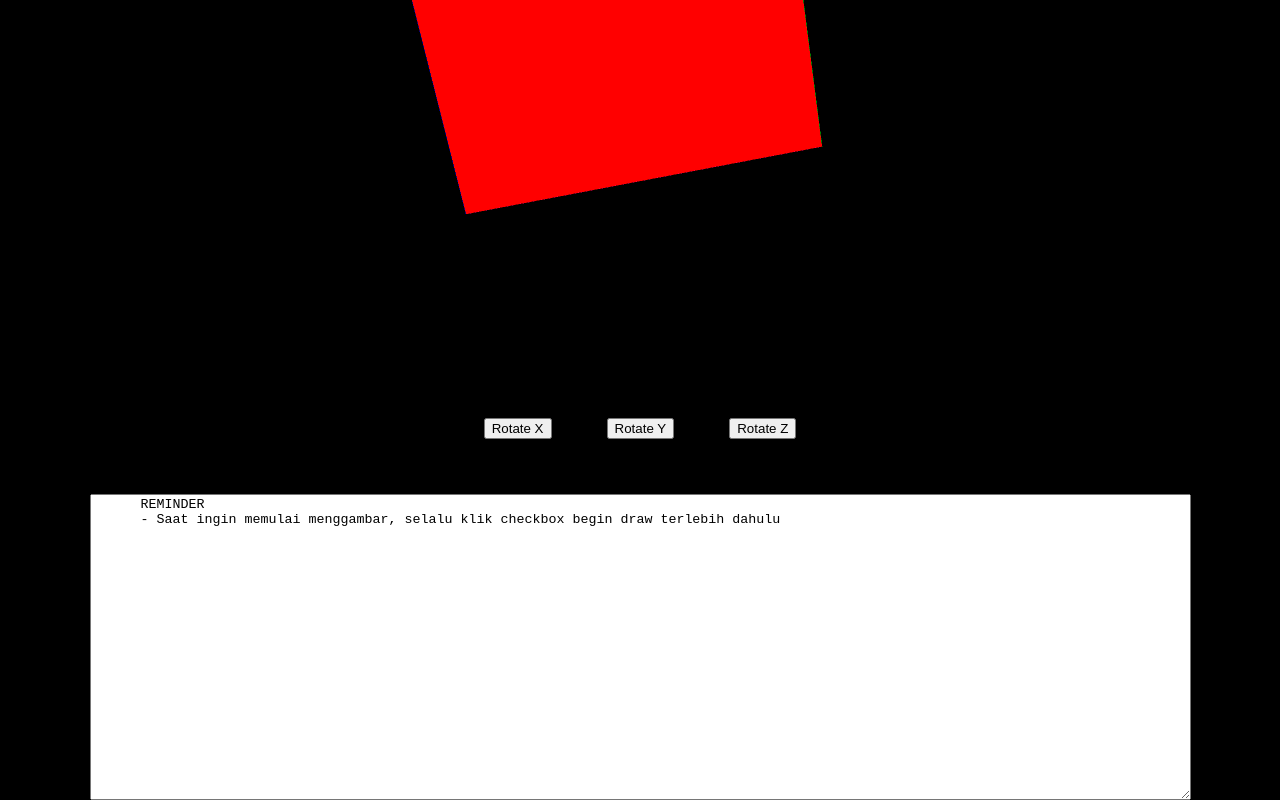
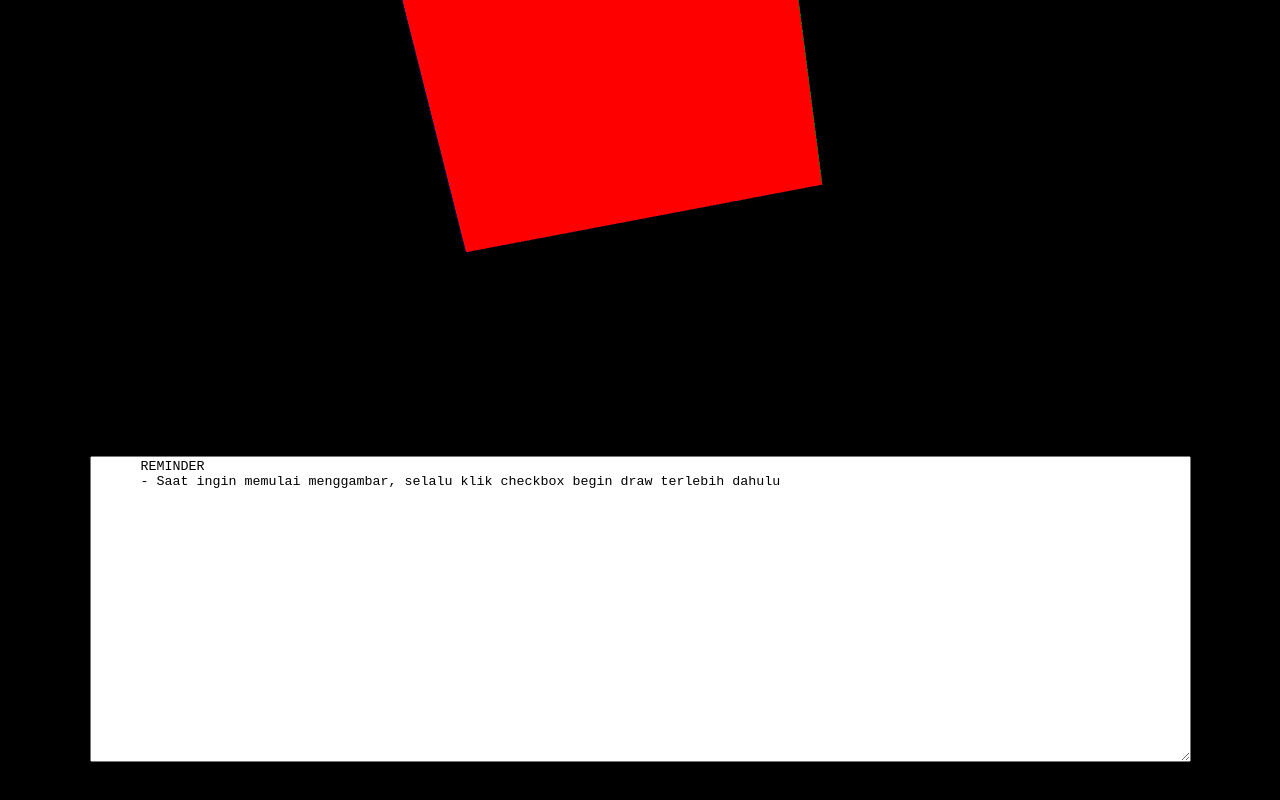
Before and after one commit to marcellof23/Grafkom-Hollow-Obj, a plain HTML site: page index.html in a window 1280 px wide. Shown: the part 670-1470 px from the top of the page. After the commit the page ends 1440 px from the top, so only its background shows below. Drawn offline with Linux system fonts and the light colour scheme; animation ran at ten frames a second.

Commit message:
remove button rotate

```diff
--- a/index.html
+++ b/index.html
@@ -76,11 +76,6 @@
           Oops ... your browser doesn't support the HTML5 canvas element
         </canvas>
       </div>
-      <div class="rotate-button-group">
-        <button id="xButton" class="">Rotate X</button>
-        <button id="yButton" class="rotate-button-item">Rotate Y</button>
-        <button id="zButton" class="rotate-button-item">Rotate Z</button>
-      </div>
 
       <textarea class="textarea" rows="20" cols="135" readonly>
       REMINDER
```
